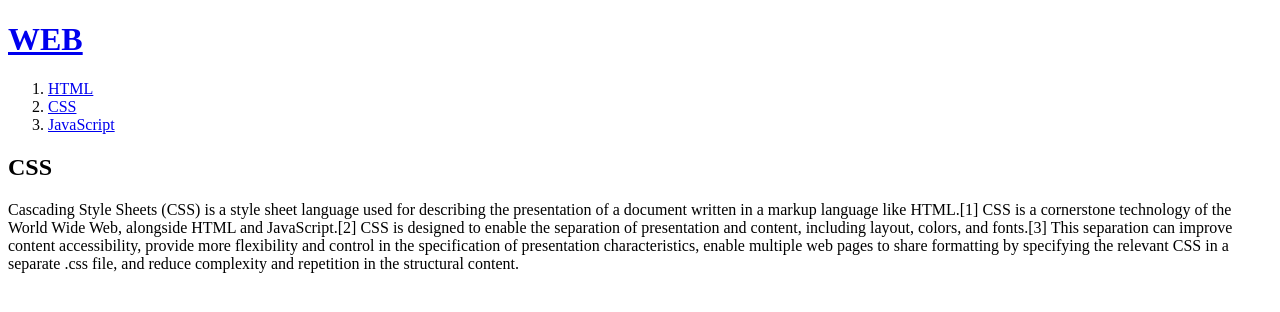
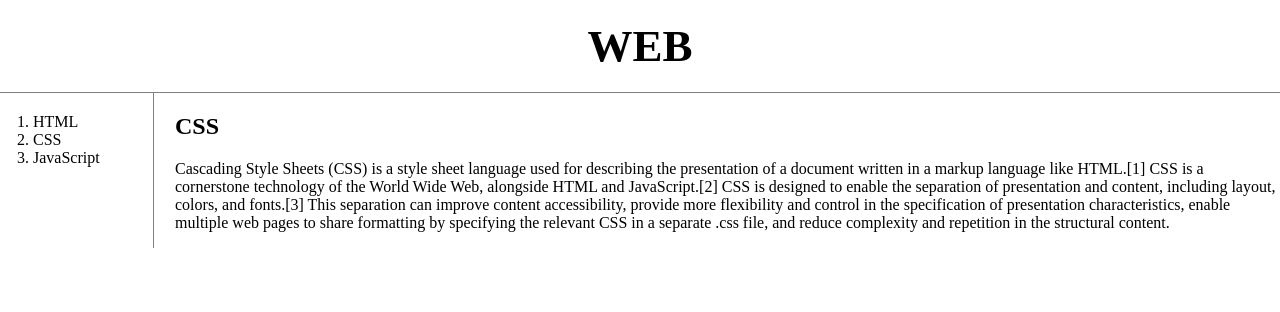
Before and after one commit to plainwash/web1, a plain HTML site: page 2.html in a window 1280 px wide. Drawn offline with Linux system fonts and the light colour scheme.

Commit message:
CSS GRID

```diff
--- a/2.html
+++ b/2.html
@@ -3,6 +3,32 @@
 <head>
   <title>WEB1 - CSS</title>
   <meta charset="utf-8">
+  <style>
+  body{
+    margin: 0;
+  }
+  a {color:black; text-decoration: none;}
+  h1 {font-size: 45px; text-align: center;
+  border-bottom: 1px solid gray;
+  margin: 0;
+  padding:20px;}
+  ol{
+    border-right: 1px solid gray;
+    width:100px;
+    margin:0;
+    padding:20px;
+    }
+    #grid{
+      display: grid;
+      grid-template-columns: 150px 1fr
+    }
+    #grid ol{
+      padding-left: 33px;
+    }
+    #grid #article{
+      padding-left: 25px;
+    }
+  </style>
   <!-- Global site tag (gtag.js) - Google Analytics -->
 <script async src="https://www.googletagmanager.com/gtag/js?id=UA-152013372-1"></script>
 <script>
@@ -17,15 +43,20 @@
 
 <body>
   <h1><a href="index.html">WEB</a></h1>
+<div id="grid">
   <ol>
   <li><a href="1.html">HTML</a></li>
   <li><a href="2.html">CSS</a></li>
   <li><a href="3.html">JavaScript</a></li>
   </ol>
+  <div id="article">
   <h2>CSS</h2>
   <p>Cascading Style Sheets (CSS) is a style sheet language used for describing the presentation of a document written in a markup language like HTML.[1] CSS is a cornerstone technology of the World Wide Web, alongside HTML and JavaScript.[2]
 
-  CSS is designed to enable the separation of presentation and content, including layout, colors, and fonts.[3] This separation can improve content accessibility, provide more flexibility and control in the specification of presentation characteristics, enable multiple web pages to share formatting by specifying the relevant CSS in a separate .css file, and reduce complexity and repetition in the structural content.</p>
+  CSS is designed to enable the separation of presentation and content, including layout, colors, and fonts.[3] This separation can improve content accessibility, provide more flexibility and control in the specification of presentation characteristics, enable multiple web pages to share formatting by specifying the relevant CSS in a separate .css file, and reduce complexity and repetition in the structural content.
+  </p>
+  </div>
+</div>
 
   <!--Start of Tawk.to Script-->
 <script type="text/javascript">
```
Also changed, not shown: index.html (+9 -1 lines).
